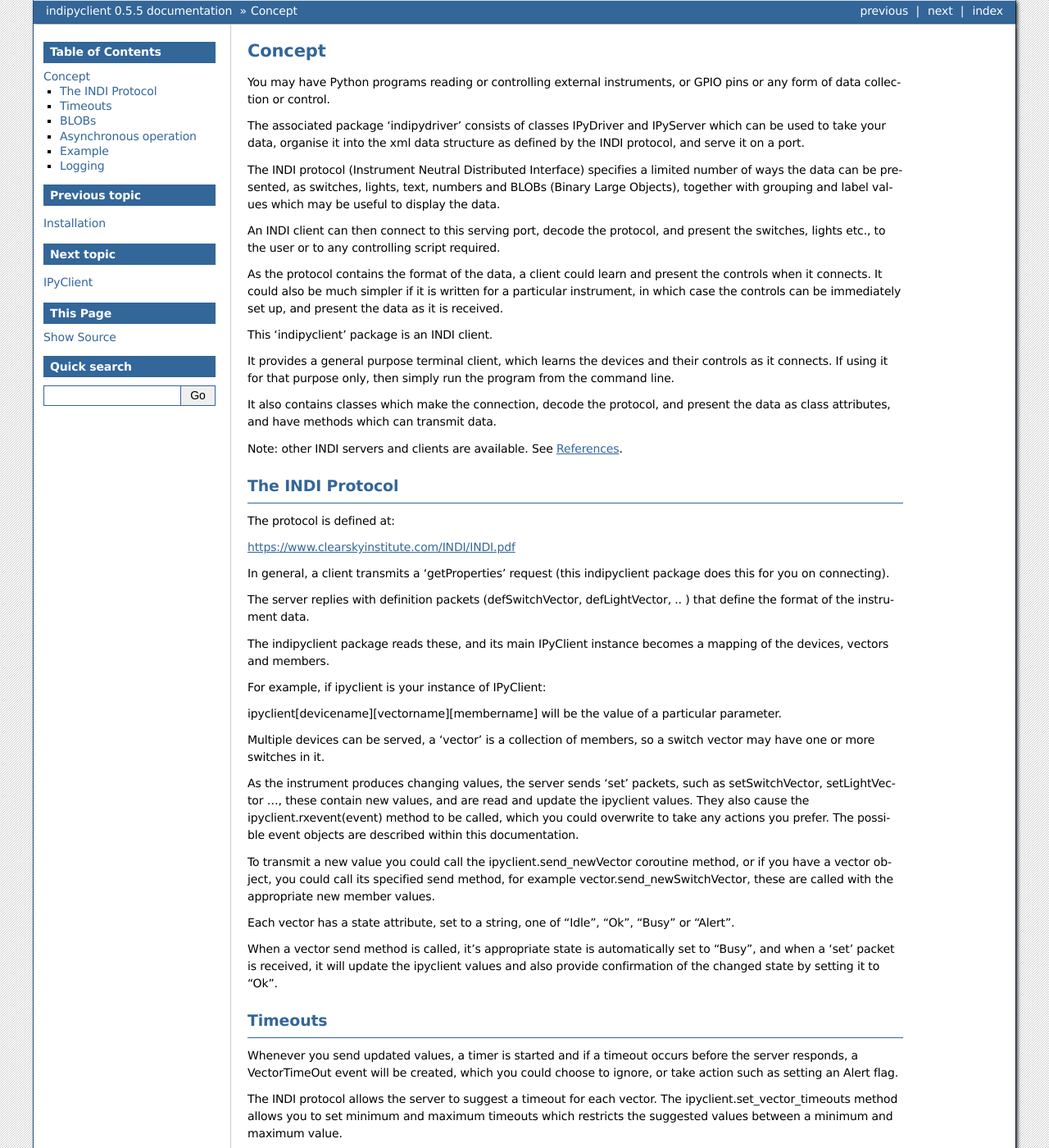
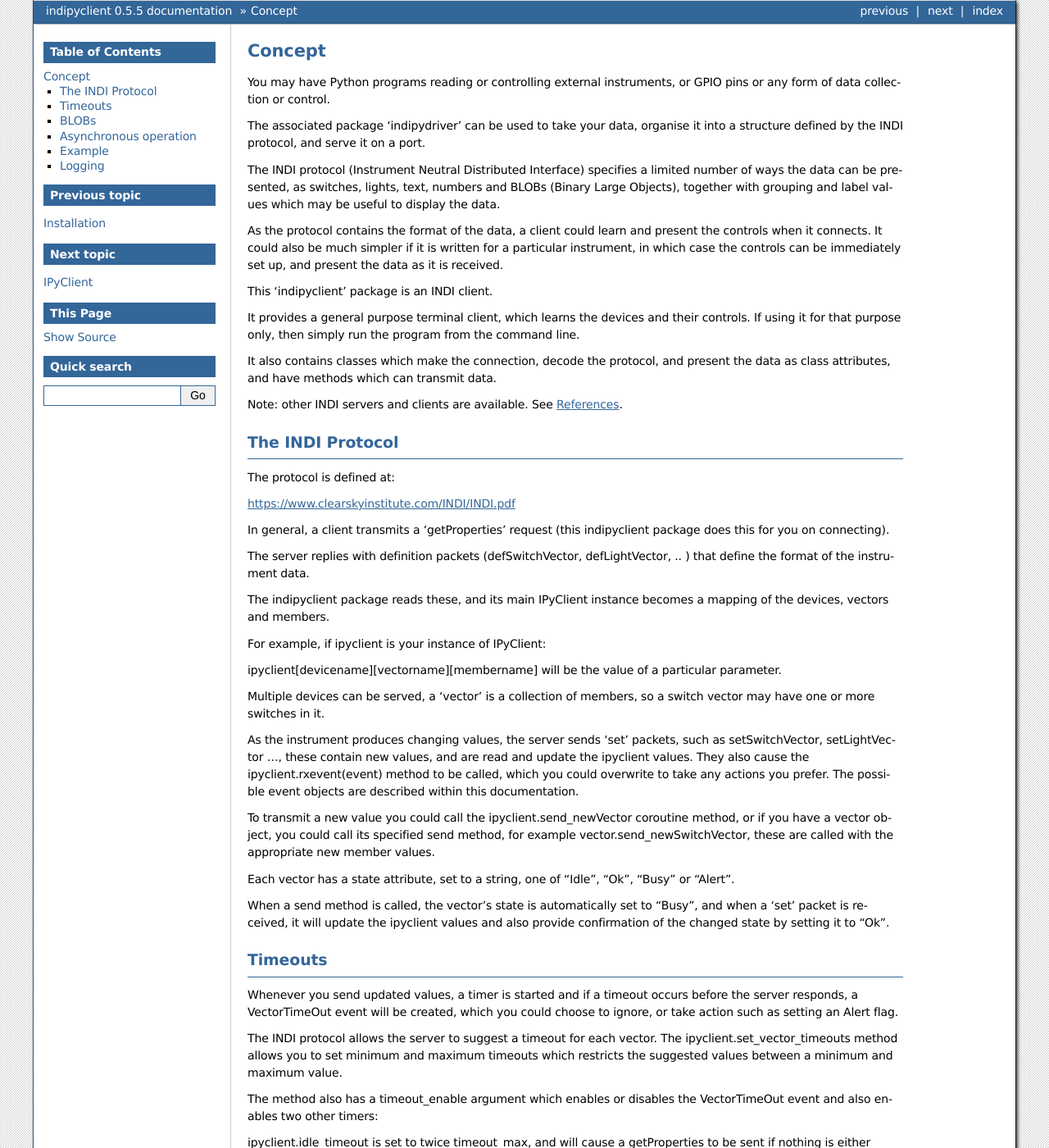
Before and after one commit to bernie-skipole/indipyclient, a Sphinx documentation site: the page built from docs/source/usage/concept.rst, in a window 1280 px wide and 1400 px high. Shown: the whole window at 82% size. Built offline with Sphinx 7.4.7, drawn with Linux system fonts in a browser that asks for light colours; some of the changed text lies outside the part shown.

Commit message:
Further doc changes

```diff
--- a/docs/source/usage/concept.rst
+++ b/docs/source/usage/concept.rst
@@ -3,17 +3,15 @@ Concept
 
 You may have Python programs reading or controlling external instruments, or GPIO pins or any form of data collection or control.
 
-The associated package 'indipydriver' consists of classes IPyDriver and IPyServer which can be used to take your data, organise it into the xml data structure as defined by the INDI protocol, and serve it on a port.
+The associated package 'indipydriver' can be used to take your data, organise it into a structure defined by the INDI protocol, and serve it on a port.
 
 The INDI protocol (Instrument Neutral Distributed Interface) specifies a limited number of ways the data can be presented, as switches, lights, text, numbers and BLOBs (Binary Large Objects), together with grouping and label values which may be useful to display the data.
-
-An INDI client can then connect to this serving port, decode the protocol, and present the switches, lights etc., to the user or to any controlling script required.
 
 As the protocol contains the format of the data, a client could learn and present the controls when it connects. It could also be much simpler if it is written for a particular instrument, in which case the controls can be immediately set up, and present the data as it is received.
 
 This 'indipyclient' package is an INDI client.
 
-It provides a general purpose terminal client, which learns the devices and their controls as it connects. If using it for that purpose only, then simply run the program from the command line.
+It provides a general purpose terminal client, which learns the devices and their controls. If using it for that purpose only, then simply run the program from the command line.
 
 It also contains classes which make the connection, decode the protocol, and present the data as class attributes, and have methods which can transmit data.
 
@@ -44,7 +42,7 @@ To transmit a new value you could call the ipyclient.send_newVector coroutine me
 
 Each vector has a state attribute, set to a string, one of "Idle", "Ok", "Busy" or "Alert".
 
-When a vector send method is called, it's appropriate state is automatically set to "Busy", and when a 'set' packet is received, it will update the ipyclient values and also provide confirmation of the changed state by setting it to "Ok".
+When a send method is called, the vector's state is automatically set to "Busy", and when a 'set' packet is received, it will update the ipyclient values and also provide confirmation of the changed state by setting it to "Ok".
 
 Timeouts
 --------
@@ -174,7 +172,7 @@ To record logs you will need to add a handler, and a logging level, for example:
 
 This leaves you with the flexibility to add any available loghandler, and to set your own formats if required.
 
-As default, exceptions and logs will appear on your console, which if communications are frequently lost and regained may be distracting. You could add a NullHandler to the start of your script if you do not want any output to be displayed::
+As default, exceptions and logs will appear on your console, which may be distracting. You could add a NullHandler to the start of your script if you do not want any output to be displayed::
 
     import logging
     logger = logging.getLogger()
--- a/docs/source/usage/consoleclient.rst
+++ b/docs/source/usage/consoleclient.rst
@@ -33,6 +33,11 @@ A possible reason to import ConsoleClient is to run the console, driver and inst
 
     import asyncio
 
+    # stop anything going to the screen
+    import logging
+    logger = logging.getLogger()
+    logger.addHandler(logging.NullHandler())
+
     from indipyclient.console import ConsoleClient
     from example1 import make_driver
 
--- a/docs/source/usage/installation.rst
+++ b/docs/source/usage/installation.rst
@@ -27,7 +27,7 @@ You can import the indipyclient package to create your own clients or scripts.
 
 You would typically install indipyclient into a virtual environment. You can then create a script which imports indipyclient, create a class inheriting from the IPyClient class, and write your own code to interface with the class which will transmit and receive INDI data.
 
-If you are using a GUI framework, you may prefer to use a framework native to your system, since importing a GUI framework into a virtual environment may be complex. In which case use the --system-site-packages option to allow your script to use system packages::
+If you are using a GUI framework, you may prefer to use a framework native to your system, since importing a GUI framework may be complex. In which case use the --system-site-packages option to allow your script to use system packages::
 
     python3 -m venv --system-site-packages my_env_directory
 
--- a/docs/source/usage/propertyvectors.rst
+++ b/docs/source/usage/propertyvectors.rst
@@ -59,7 +59,7 @@ As data is received these vectors are created or updated and are available via i
 .. autoclass:: indipyclient.propertyvectors.SwitchVector
    :members: send_newSwitchVector, members, memberlabel, snapshot
 
-As well as the attributes listed above, the switch vector has a rule attribute.
+As well as the common attributes, the switch vector has a rule attribute.
 
 **self.rule**
 
--- a/docs/source/usage/queclient.rst
+++ b/docs/source/usage/queclient.rst
@@ -67,7 +69,7 @@ A three item tuple or list, where value is normally a membername to membervalue
 
 If this vector is a BLOB Vector, the value dictionary should be {membername:(blobvalue, blobsize, blobformat)...}
 
-The blobvalue could be a bytes object, a pathlib.Path or a file-like object. If blobsize of zero is used, the size value sent will be set to the number of bytes in the BLOB.
+The blobvalue could be a bytes object, a pathlib.Path, a string path to a file or a file-like object. If blobsize of zero is used, the size value sent will be set to the number of bytes in the BLOB.
 
 Instead of a value dictionary, if value is set to a string, one of  "Never", "Also", "Only" an enableBLOB with this value will be sent.
 
```
Also changed, not shown: other parts of docs/source/usage/concept.rst (+1 -1 lines), other parts of docs/source/usage/queclient.rst (+3 -1 lines), README.md (+8 -9 lines), docs/source/usage/introduction.rst (+8 -9 lines), 2 other files.
